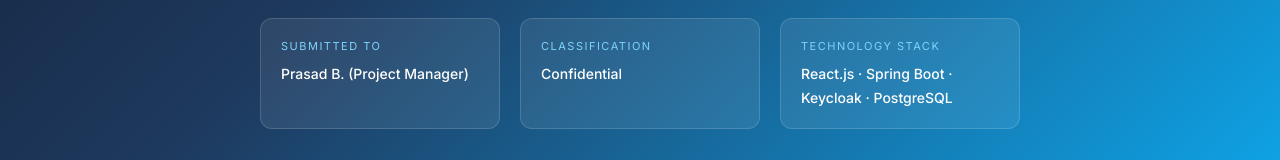
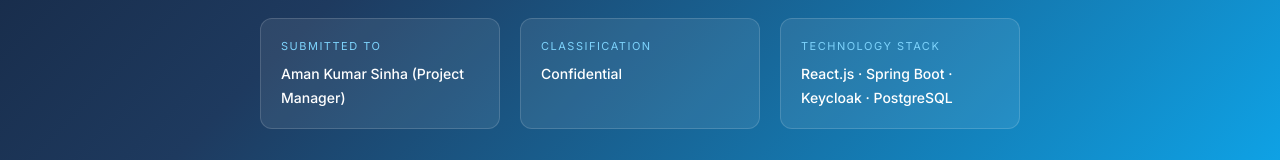
Before and after one commit to BasicSyntax-15/PAYROLL-DOCUMENT, a plain HTML site: page index.html in a window 1280 px wide. Shown: the part 604-764 px from the top of the page. Drawn offline with nearby package versions, Linux system fonts and the light colour scheme.

Commit message:
Update index.html

```diff
--- a/index.html
+++ b/index.html
@@ -69,7 +69,7 @@
     <div class="meta-card"><div class="label">Project ID</div><div class="value">INC-PAY225</div></div>
     <div class="meta-card"><div class="label">Organisation</div><div class="value">InfiNevoCloud</div></div>
     <div class="meta-card"><div class="label">Prepared by</div><div class="value">Mohit Birla, Devashish Patel, Biren Barik, Krushna Sonalkar, Sarthak Ganikar, Gautam Jha</div></div>
-    <div class="meta-card"><div class="label">Submitted to</div><div class="value">Prasad B. (Project Manager)</div></div>
+    <div class="meta-card"><div class="label">Submitted to</div><div class="value">Aman Kumar Sinha  (Project Manager)</div></div>
     <div class="meta-card"><div class="label">Classification</div><div class="value">Confidential</div></div>
     <div class="meta-card"><div class="label">Technology Stack</div><div class="value">React.js &middot; Spring Boot &middot; Keycloak &middot; PostgreSQL</div></div>
   </div>
```
